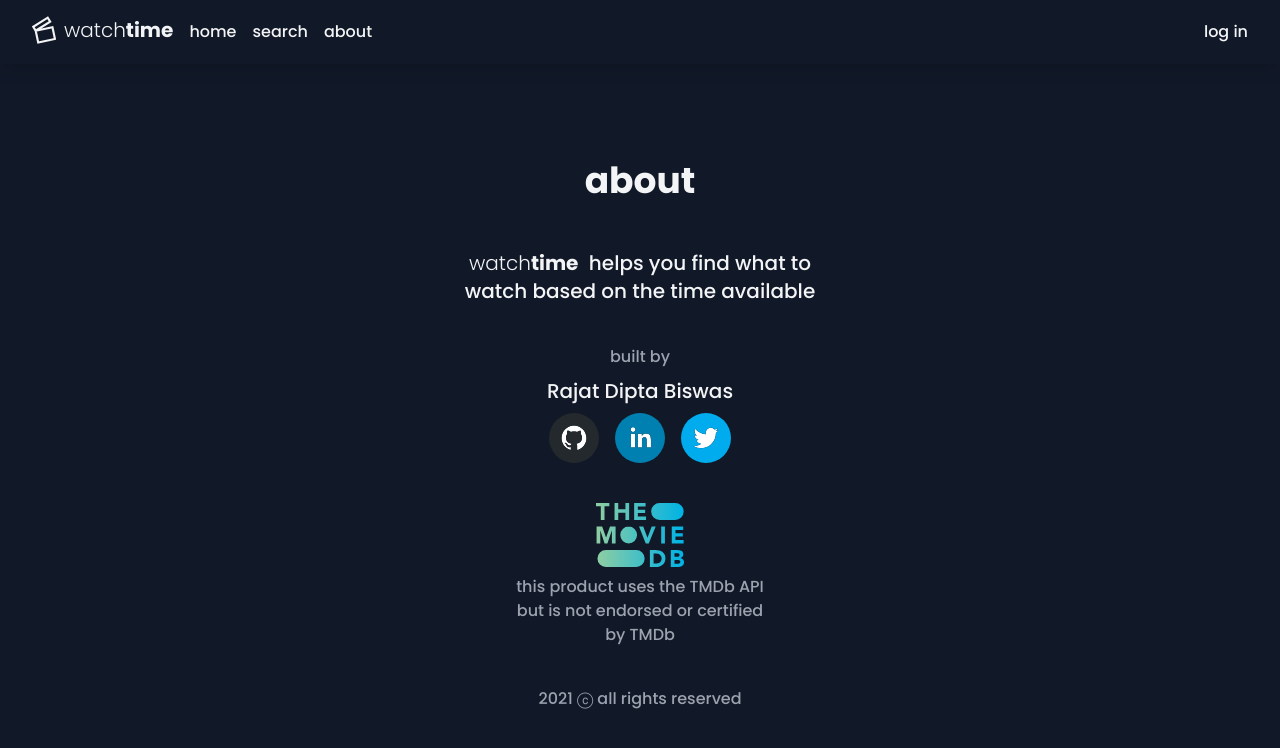
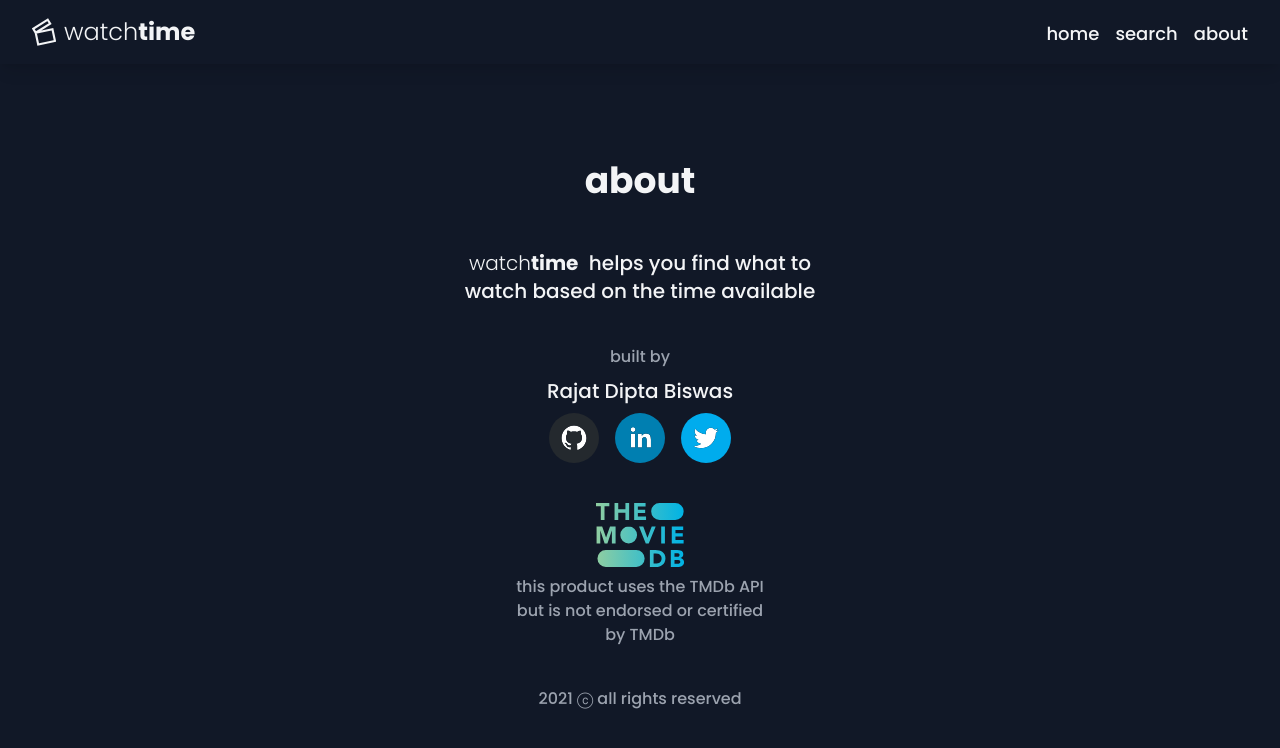
Before and after one commit to rajatdiptabiswas/watchtime, a Next.js app: page /about in a window 1280 px wide. Shown: the top 748 px of the page. Built offline with nearby package versions, Linux system fonts and the light colour scheme; no server answers.

Commit message:
Remove login button

```diff
--- a/components/NavBar.tsx
+++ b/components/NavBar.tsx
@@ -47,14 +47,17 @@ export default function NavBar() {
             </svg>
           </div>
 
-          <div className="flex text-xl">
+          <div className="flex text-xl sm:text-2xl">
             <span className="font-light">watch</span>
             <span className="font-bold">time</span>
           </div>
         </div>
 
+        {/* spacing */}
+        <div className="flex-grow"></div>
+
         {/* navigation menu options */}
-        <div className="hidden sm:flex px-4 space-x-4">
+        <div className="hidden sm:flex space-x-4 text-lg">
           <div className="flex items-end">
             <Link href="/questions">home</Link>
           </div>
@@ -65,9 +68,6 @@ export default function NavBar() {
             <Link href="/about">about</Link>
           </div>
         </div>
-
-        {/* spacing */}
-        <div className="flex-grow"></div>
 
         {/* mobile navigation button */}
         <button
@@ -108,7 +108,7 @@ export default function NavBar() {
         </button>
 
         {/* login button */}
-        <div className="hidden sm:flex items-end cursor-pointer">
+        {/* <div className="hidden sm:flex items-end cursor-pointer">
           {!session && (
             <a
               href="/api/auth/signin"
@@ -135,7 +135,7 @@ export default function NavBar() {
               </span>
             </a>
           )}
-        </div>
+        </div> */}
       </div>
 
       {/* mobile menu */}
@@ -154,7 +154,7 @@ export default function NavBar() {
         <div>
           <Link href="/about">about</Link>
         </div>
-        <div>
+        {/* <div>
           {!session && (
             <a
               href="/api/auth/signin"
@@ -177,7 +177,7 @@ export default function NavBar() {
               </span>
             </a>
           )}
-        </div>
+        </div> */}
       </div>
     </nav>
   );
```
